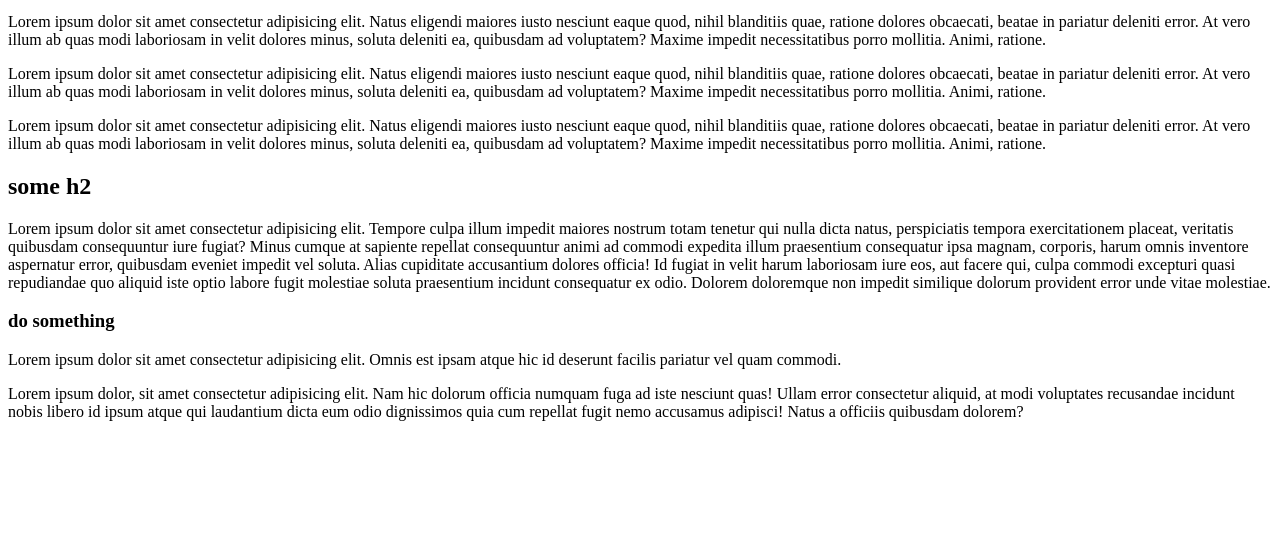
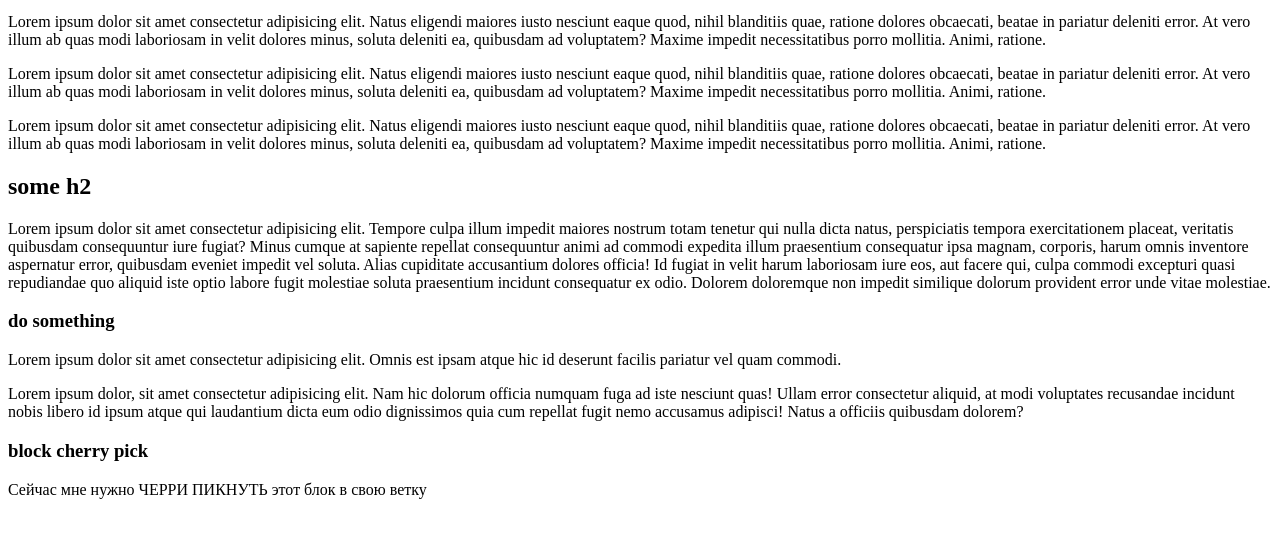
Before and after one commit to d9d9deema/GIT-Chemyakov-course, a plain HTML site: page index.html in a window 1280 px wide. Shown: the part 119-656 px from the top of the page. Drawn offline with Linux system fonts and the light colour scheme.

Commit message:
Cherry pick prac

```diff
--- a/index.html
+++ b/index.html
@@ -29,6 +29,11 @@
     <p>Lorem ipsum dolor, sit amet consectetur adipisicing elit. Nam hic dolorum officia numquam fuga ad iste nesciunt quas! Ullam error consectetur aliquid, at modi voluptates recusandae incidunt nobis libero id ipsum atque qui laudantium dicta eum odio dignissimos quia cum repellat fugit nemo accusamus adipisci! Natus a officiis quibusdam dolorem?</p>
 
 
+  <div>
+    <h3>block cherry pick</h3>
+
+    <!-- Здесь практикую cherry pick в ГИТе  -->
+     <p>Сейчас мне нужно ЧЕРРИ ПИКНУТЬ этот блок в свою ветку</p>
   </div>
 </body>
 </html>
```
